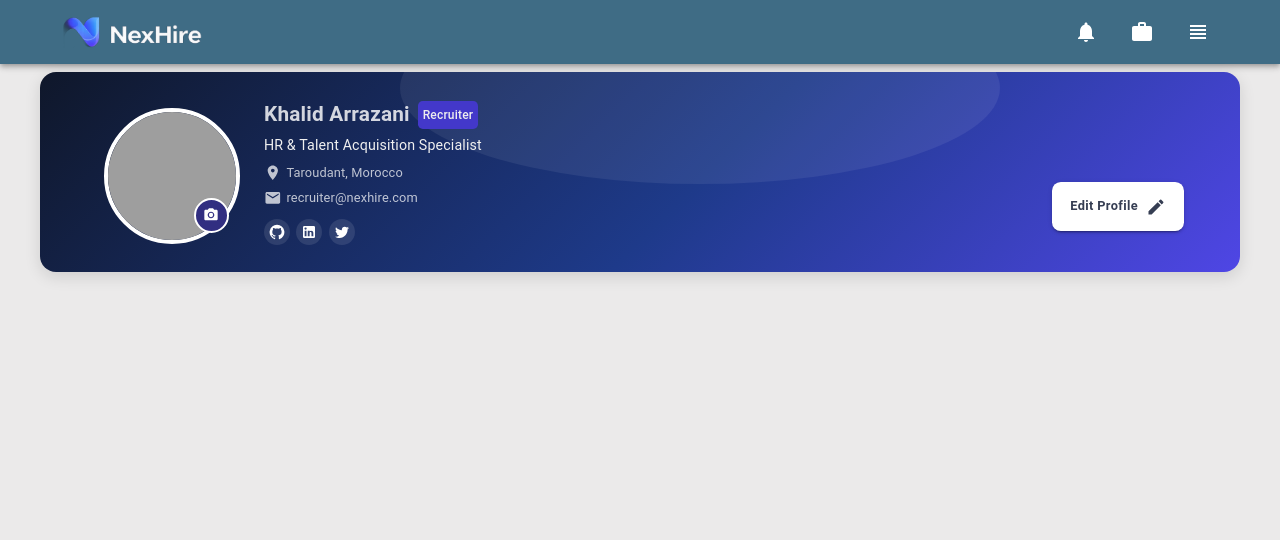
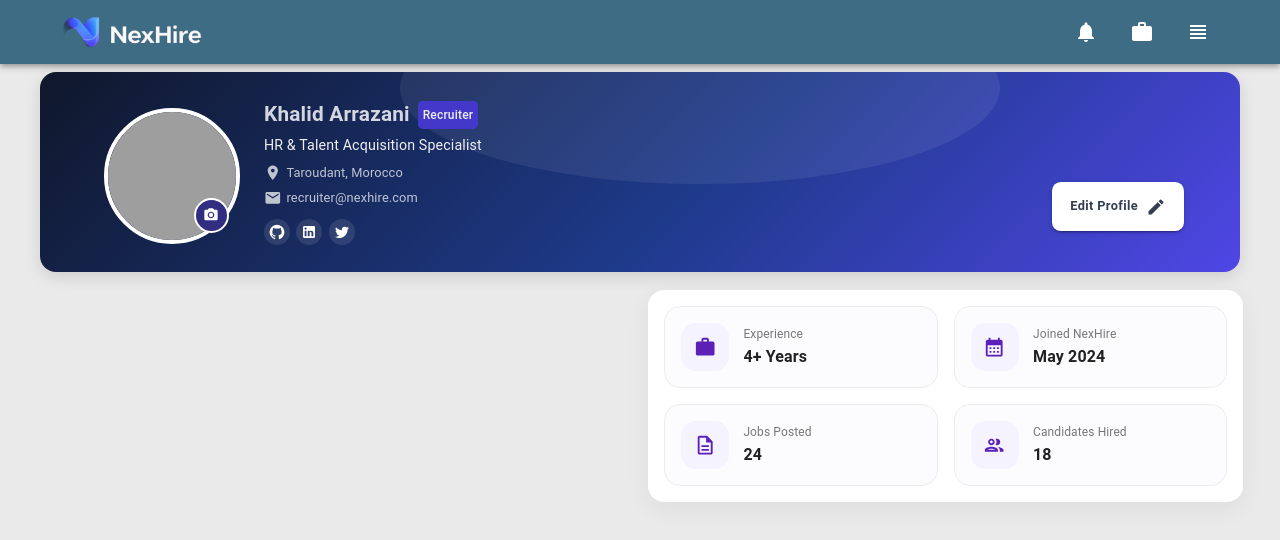
Before and after one commit to khalid-arrazani/JobPlatform-ui, a React (Vite) app: page / in a window 1280 px wide. Shown: the top 540 px of the page. Built offline with nearby package versions, Linux system fonts and the light colour scheme; grey boxes are pictures that could not be loaded.

Commit message:
RecruiterStatsCard

```diff
--- a/src/components/profile/RecruiterProfile/RecruiterProfilePage.jsx
+++ b/src/components/profile/RecruiterProfile/RecruiterProfilePage.jsx
@@ -1,5 +1,5 @@
 import Header from "./header.jsx"
-
+import RecruiterStatsCard from "./RecruiterStatsCard.jsx"
 
 export default function RecruiterProfilePage() {
   return (
@@ -17,6 +17,7 @@ export default function RecruiterProfilePage() {
 
           <div style={{display:"flex",flexDirection:"column",alignItems:"end",width:"50%"}}>
 
+
           </div>
 
 
@@ -24,7 +25,7 @@ export default function RecruiterProfilePage() {
           <div style={{
             width:"50%"}}>
 
-
+ <RecruiterStatsCard/>
 
           </div>
         </div>
--- /dev/null
+++ b/src/components/profile/RecruiterProfile/RecruiterStatsCard.jsx
@@ -0,0 +1,127 @@
+import {
+  Card,
+  Box,
+  Typography,
+} from "@mui/material";
+
+import WorkIcon from "@mui/icons-material/Work";
+import CalendarMonthIcon from "@mui/icons-material/CalendarMonth";
+import DescriptionOutlinedIcon from "@mui/icons-material/DescriptionOutlined";
+import GroupOutlinedIcon from "@mui/icons-material/GroupOutlined";
+
+export default function RecruiterStatsCard() {
+  const stats = [
+    {
+      icon: <WorkIcon />,
+      title: "Experience",
+      value: "4+ Years",
+    },
+
+    {
+      icon: <CalendarMonthIcon />,
+      title: "Joined NexHire",
+      value: "May 2024",
+    },
+
+    {
+      icon: <DescriptionOutlinedIcon />,
+      title: "Jobs Posted",
+      value: "24",
+    },
+
+    {
+      icon: <GroupOutlinedIcon />,
+      title: "Candidates Hired",
+      value: "18",
+    },
+  ];
+
+  return (
+<Card
+  sx={{
+    width: "44vw",
+    borderRadius: "1rem",
+    p: "1rem",
+    background: "#fff",
+    boxShadow: "0 0.4rem 1.5rem rgba(0,0,0,0.06)",
+    m:1
+  }}
+>
+  <Box
+    sx={{
+      display: "grid",
+      gridTemplateColumns: "repeat(2,1fr)",
+      gap: "1rem",
+    }}
+  >
+    {stats.map((item, index) => (
+      <Box
+        key={index}
+        sx={{
+          display: "flex",
+          alignItems: "center",
+          gap: "0.9rem",
+
+          p: "1rem",
+          borderRadius: "1rem",
+
+          border: "1px solid #ececec",
+          background: "#fcfcff",
+
+          transition: "0.3s",
+
+          "&:hover": {
+            transform: "translateY(-0.15rem)",
+            boxShadow: "0 0.5rem 1rem rgba(0,0,0,0.06)",
+          },
+        }}
+      >
+        {/* Icon */}
+        <Box
+          sx={{
+            width: "3rem",
+            height: "3rem",
+            borderRadius: "0.9rem",
+
+            display: "flex",
+            alignItems: "center",
+            justifyContent: "center",
+
+            background: "#f5f3ff",
+            color: "#5b21b6",
+
+            "& svg": {
+              fontSize: "1.4rem",
+            },
+          }}
+        >
+          {item.icon}
+        </Box>
+
+        {/* Text */}
+        <Box>
+          <Typography
+            sx={{
+              fontSize: "0.75rem",
+              color: "#777",
+            }}
+          >
+            {item.title}
+          </Typography>
+
+          <Typography
+            sx={{
+              fontSize: "1rem",
+              fontWeight: 700,
+              mt: "0.1rem",
+            }}
+          >
+            {item.value}
+          </Typography>
+        </Box>
+      </Box>
+    ))}
+  </Box>
+</Card>
+  );
+}
```
